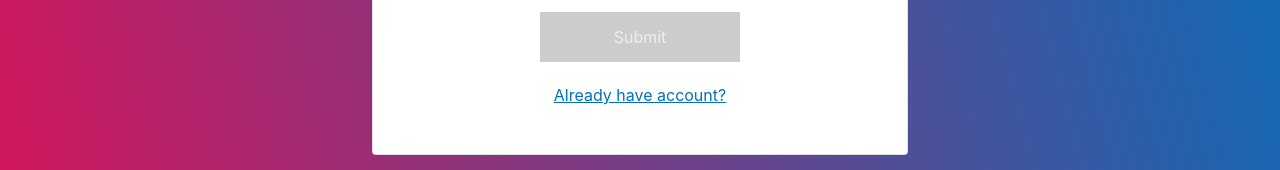
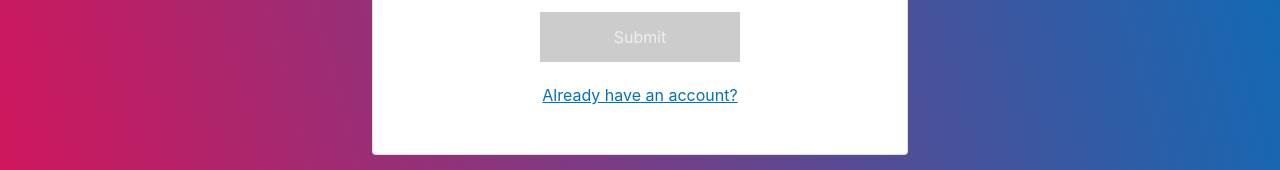
Before and after one commit to noppanat1997/CoopBoard, a React (Create React App) app: page /register in a window 1280 px wide. Shown: the part 513-683 px from the top of the page. Built offline with nearby package versions, Linux system fonts and the light colour scheme.

Commit message:
LAST TIME BUG FIX BY JADE 2:51

```diff
--- a/src/pages/RegisterPage.js
+++ b/src/pages/RegisterPage.js
@@ -31,7 +31,7 @@ const RegisterPages = (props) => {
         validator: {
           required: true,
           minLength: 3,
-          maxsLength: 20
+          maxLength: 20
         },
         touched: false,
         error: {
@@ -96,13 +96,13 @@ const RegisterPages = (props) => {
       status: validatorObject.status,
       message: validatorObject.message
     }
-    if ((name == 'password' || name == 'cfpassword') && state.formElements.cfpassword.value !== state.formElements.password.value) {
+    if ( (name == 'password' || name == 'cfpassword') && state.formElements.cfpassword.value !== state.formElements.password.value ) {
       updatedForm['cfpassword'].error = {
         status: true,
         message: 'The password confirmation does not match.'
       }
     }
-    else if (value == '') {
+    else if ( (name == 'password' || name == 'cfpassword') && value == '') {
       updatedForm['cfpassword'].error = {
         status: true,
         message: 'The cfpassword is cannot be empty.'
@@ -255,7 +255,7 @@ const RegisterPages = (props) => {
               <Link to={`/login`}>
                 <button
                   className="btn-tosignin btn-link">
-                  Already have account?</button>
+                  Already have an account?</button>
               </Link>
             </div>
           </Form>
```
